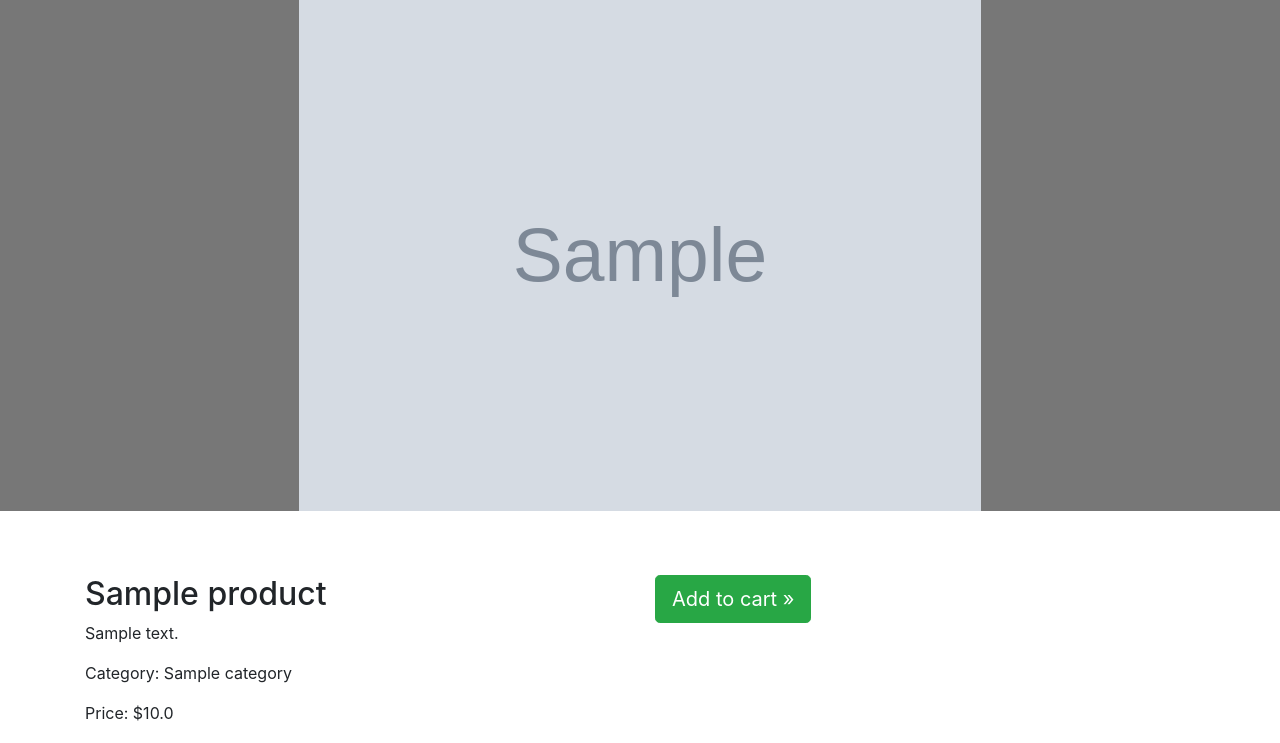
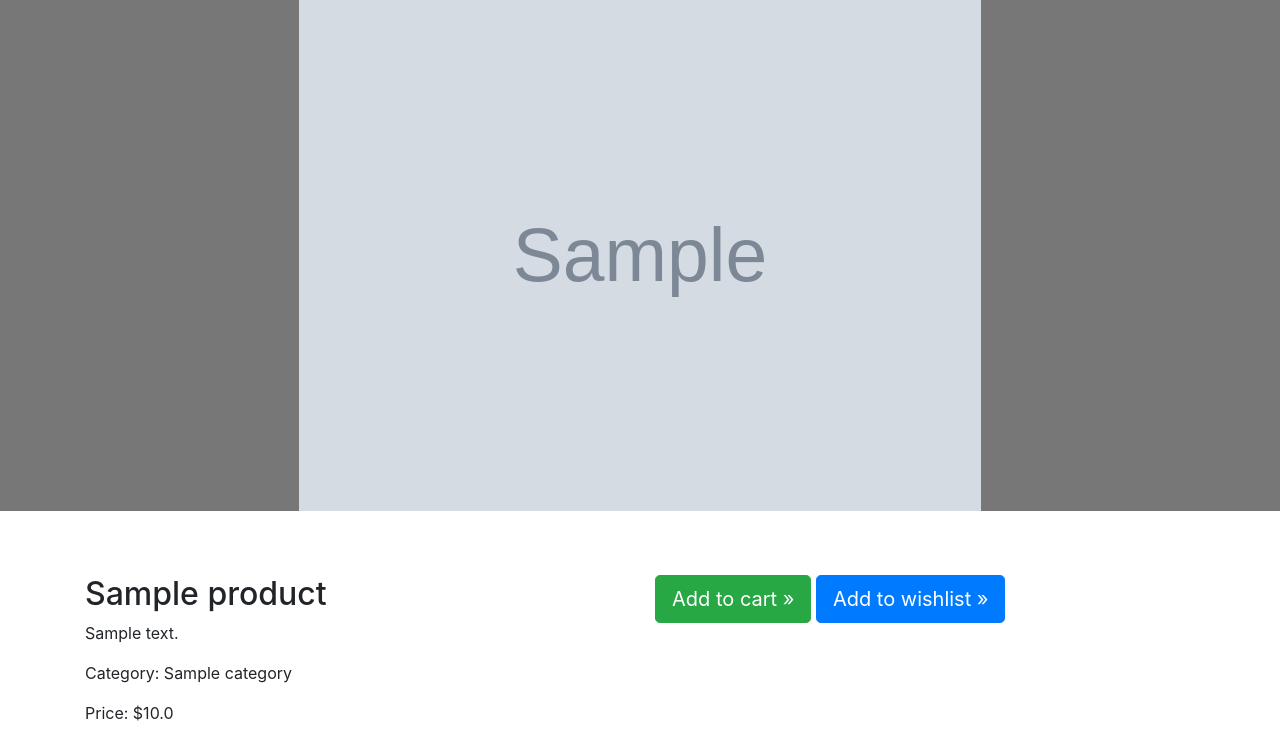
Before and after one commit to autlamps/plant-a-tree, a Django app: page /product/1/ in a window 1280 px wide. Shown: the part 57-800 px from the top of the page. Run offline with Django 3.2, Linux system fonts and the light colour scheme; tables that the repository leaves empty hold one stand-in row (values such as "Sample post"); grey boxes marked "Sample" are stand-in pictures; some libraries are stand-ins or nearby versions.

Commit message:
Added ability to add product to wishlist

```diff
--- a/store/models.py
+++ b/store/models.py
@@ -82,7 +82,6 @@ class WishlistProductItem(models.Model):
     wishlist = models.ForeignKey('Wishlist', on_delete=models.CASCADE,
                                  related_name='products')
     product = models.ForeignKey('Product', on_delete=models.CASCADE)
-    qty = models.IntegerField()
 
     def __str__(self):
         return self.wishlist.user.username + " " + self.product.name
--- a/store/views/wishlist.py
+++ b/store/views/wishlist.py
@@ -4,7 +4,8 @@ from django.http import HttpResponseServerError, HttpResponse
 from django.shortcuts import render, get_object_or_404, redirect
 from django.views.decorators.http import require_http_methods
 
-from store.models import Wishlist, WishlistTreeItem, Tree, Product, WishlistProductItem
+from store.models import Wishlist, WishlistTreeItem, Tree, Product, \
+    WishlistProductItem
 
 TYPE_TREE = 'tree'
 TYPE_PRODUCT = 'product'
@@ -31,7 +32,8 @@ def add(request, type_of, item_id):
         item = get_object_or_404(Tree, pk=item_id)
 
         # try and see if the item is already in the wishlist
-        wishlist_item = WishlistTreeItem.objects.filter(tree=item, wishlist=wishlist).first()
+        wishlist_item = WishlistTreeItem.objects.\
+            filter(tree=item, wishlist=wishlist).first()
 
         # otherwise create a new one
         if wishlist_item is None:
@@ -51,8 +53,8 @@ def add(request, type_of, item_id):
     elif type_of == TYPE_PRODUCT:
         item = get_object_or_404(Product, pk=item_id)
 
-        wishlist_item = WishlistProductItem.objects.filter(product=item,
-                                                   wishlist=wishlist).first()
+        wishlist_item = WishlistProductItem.objects\
+            .filter(product=item, wishlist=wishlist).first()
 
         if wishlist_item is None:
             wishlist_item = WishlistProductItem(
--- a/templates/product.html
+++ b/templates/product.html
@@ -55,6 +55,7 @@
         </div>
         <div class="col">
             <a class="btn btn-lg btn-success" href="{% url 'store:addproducttocart' item_id=product.id qty=1 %}" role="button">Add to cart &raquo;</a>
+            <a class="btn btn-lg btn-primary" href="{% url 'store:addproducttowishlist' item_id=product.id %}" role="button">Add to wishlist &raquo;</a>
         </div>
     </div>
     </div>
```
Also changed, not shown: store/migrations/0004_remove_wishlistproductitem_qty.py (added).
